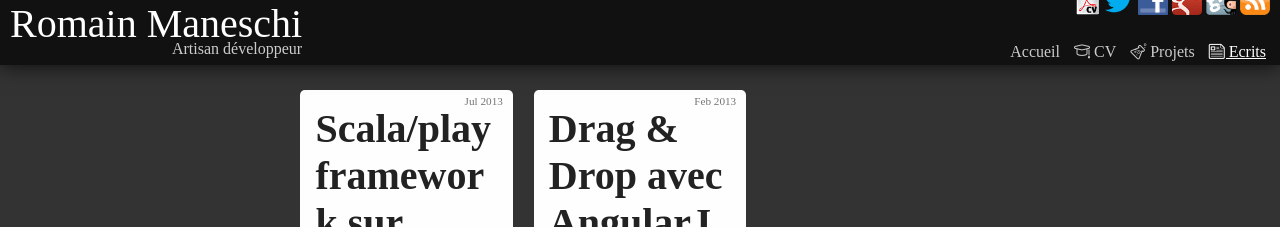
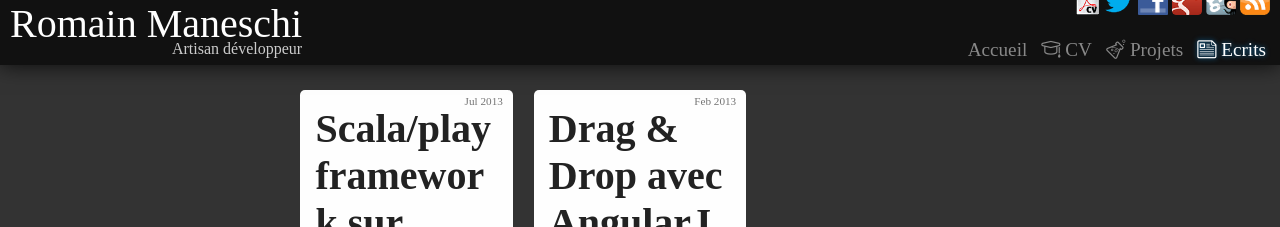
Before and after one commit to manland/manland.github.com, a Jekyll site: the page built from articles.html, in a window 1280 px wide. Shown: the top 227 px of the page. Built offline with Jekyll 4.4.1, drawn with Linux system fonts in a browser that asks for light colours.

Commit message:
rework menu + add div to center img in pages

```diff
--- a/_layouts/default.html
+++ b/_layouts/default.html
@@ -34,19 +34,19 @@
           <a href="/index.html" class="btn">Accueil</a>
         {% endif %}
         {% if page.categories contains "cv" or page.url contains "cv.html" %}
-          <a href="/cv.html" class="btn-selected"> CV</a>
+          <a href="/cv.html" class="btn-selected btn-cv"> CV</a>
         {% else %}
-          <a href="/cv.html" class="btn"> CV</a>
+          <a href="/cv.html" class="btn btn-cv"> CV</a>
         {% endif %}
         {% if page.categories contains "projet" or page.url contains "projets.html" %}
-          <a href="/projets.html" class="btn-selected"> Projets</a>
+          <a href="/projets.html" class="btn-selected btn-projet"> Projets</a>
         {% else %}
-          <a href="/projets.html" class="btn"> Projets</a>
+          <a href="/projets.html" class="btn btn-projet"> Projets</a>
         {% endif %}
         {% if page.categories contains "article" or page.url contains "articles.html" %}
-          <a href="/articles.html" class="btn-selected"> Ecrits</a>
+          <a href="/articles.html" class="btn-selected btn-article"> Ecrits</a>
         {% else %}
-          <a href="/articles.html" class="btn"> Ecrits</a>
+          <a href="/articles.html" class="btn btn-article"> Ecrits</a>
         {% endif %}
         {% if page.url contains "contact.html" %}
           <a href="/contact.html" class="btn-selected social-network-tab">Contact</a>
--- a/articles.html
+++ b/articles.html
@@ -17,7 +17,9 @@ title: Romain Maneschi's Articles
 				    <span class="publish-date">{{ post.date | date:"%b %Y" }}</span>
 				    {{ post.resume }}
 				    {% if post.images %}
-			    	<img src="{{ post.images.first }}">
+				    <div class="img-container">
+			    		<img src="{{ post.images.first }}">
+		    		</div>
 				    {% endif %}
 				    <span class="article-category {{ post.categories[0] }}"></span>
 				    <span class="{{ post.categories[0] }}"></span>
--- a/css/default.css
+++ b/css/default.css
@@ -73,19 +73,40 @@ nav {
 	padding: 5px;
 	cursor:pointer;
 	font-family: "fontello";
+	font-size: 1.2em;
 }
 
 .btn {
-	color: #ccc;
+	color: #888;
+	text-decoration: none;
 }
 
-.btn-selected, .btn-selected:hover {
+.btn-selected, .btn-selected:hover, .btn:hover {
 	color: #fff;
-	text-decoration: underline;
+	text-decoration: none;
+	text-shadow: 0 0 5px #FFFFFF;
 }
 
-.btn:hover {
-	color: #fefefe;
+.btn-selected.btn-projet {
+	text-shadow: 0 0 5px #2DBB59;
+}
+.btn-selected.btn-cv {
+	text-shadow: 0 0 5px #6C3695;
+}
+.btn-selected.btn-article {
+	text-shadow: 0 0 5px #0D75B8;
+}
+
+.btn.btn-projet:hover, .btn-selected.btn-projet:hover {
+	color: #2DBB59;
+	text-decoration: none;
+}
+.btn.btn-cv:hover, .btn-selected.btn-cv:hover {
+	color: #6C3695;
+	text-decoration: none;
+}
+.btn.btn-article:hover, .btn-selected.btn-article:hover {
+	color: #0D75B8;
 	text-decoration: none;
 }
 
@@ -273,11 +294,11 @@ nav {
 .container .article-min:hover {
 	z-index:5;
 	color: black;
-	-webkit-transform: scale(1.1);
-	   -moz-transform: scale(1.1);
-	    -ms-transform: scale(1.1);
-	     -o-transform: scale(1.1);
-	        transform: scale(1.1);
+	-webkit-transform: scale(1.025);
+	   -moz-transform: scale(1.025);
+	    -ms-transform: scale(1.025);
+	     -o-transform: scale(1.025);
+	        transform: scale(1.025);
 }
 
 .container .article-min.projet:hover {
--- a/projets.html
+++ b/projets.html
@@ -17,7 +17,9 @@ title: Romain Maneschi's Projets
 				    <span class="publish-date">{{ post.date | date:"%b %Y" }}</span>
 				    {{ post.resume }}
 				    {% if post.images %}
-			    	<img src="{{ post.images.first }}">
+				    <div class="img-container">
+			    		<img src="{{ post.images.first }}">
+		    		</div>
 				    {% endif %}
 				    <span class="article-category {{ post.categories[0] }}"></span>
 				    <span class="{{ post.categories[0] }}"></span>
```
